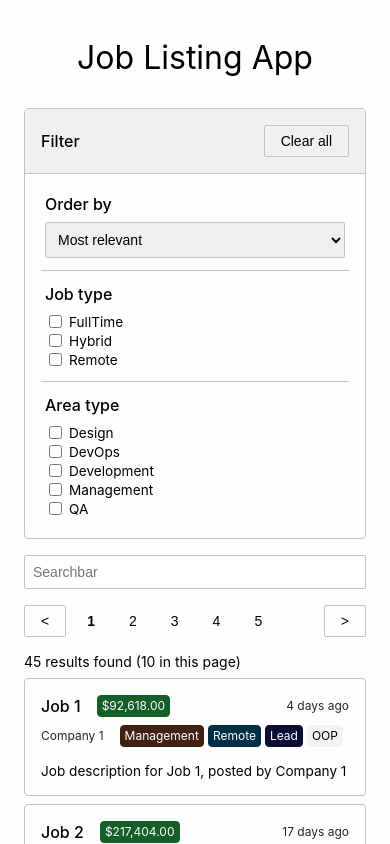
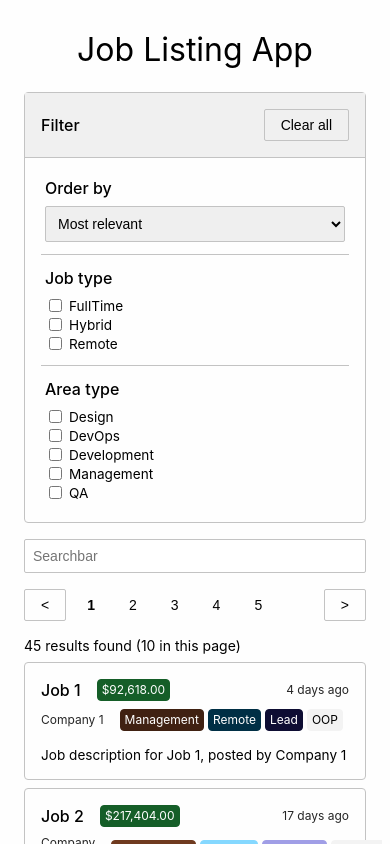
Before and after one commit to jpricardo/job-listing, a Next.js app: page / in a window 390 px wide. Shown: the top 844 px of the page. Built offline with nearby package versions, Linux system fonts and the light colour scheme.

Commit message:
fix: small adjustment

```diff
--- a/src/components/Header.tsx
+++ b/src/components/Header.tsx
@@ -9,7 +9,7 @@ function Header() {
 	const isMobile = useIsMobile();
 
 	return (
-		<Flex justify='center' align='center' style={{ margin: isMobile ? '1rem' : '1.5rem' }}>
+		<Flex justify='center' align='center' style={{ margin: isMobile ? '0.5rem' : '1.5rem' }}>
 			<Headline>Job Listing App</Headline>
 		</Flex>
 	);
```
